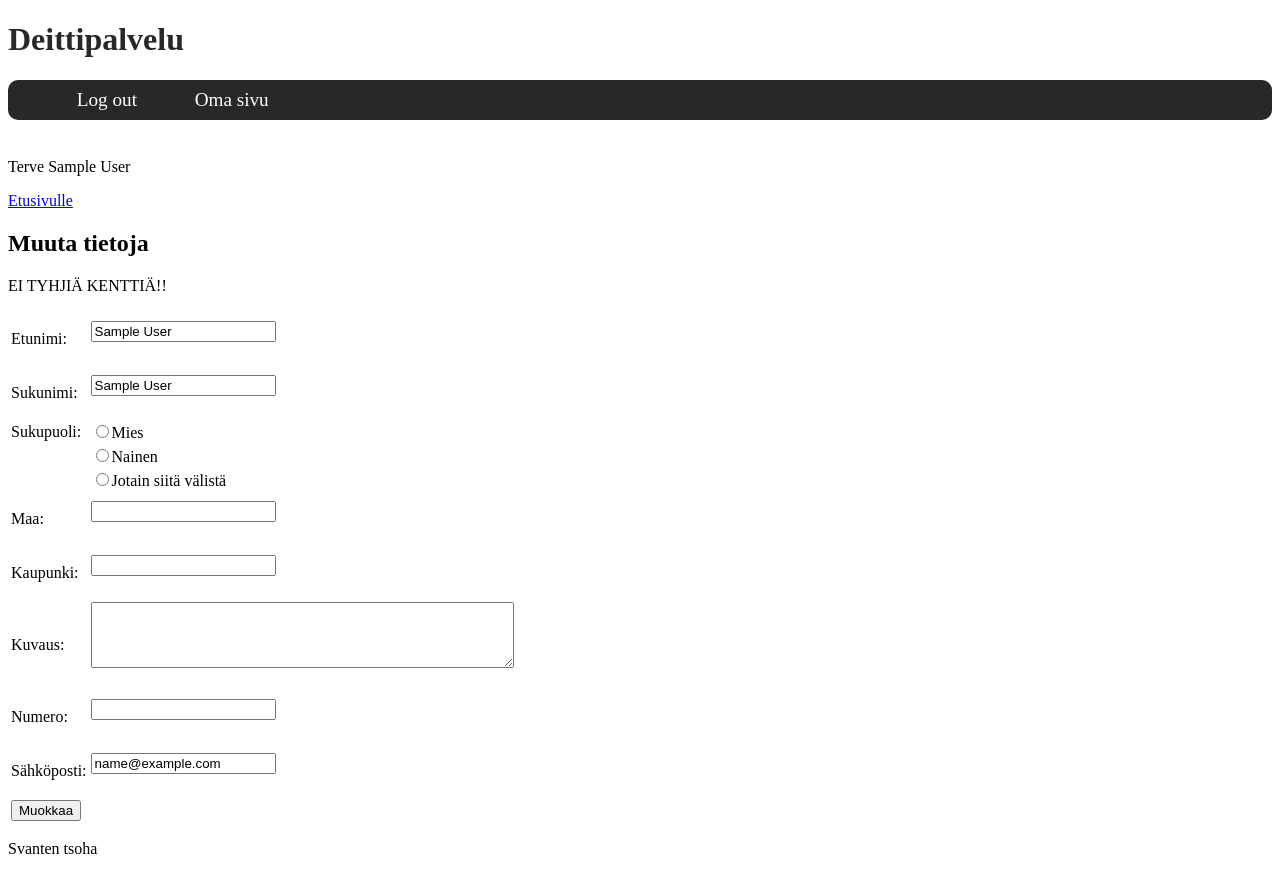
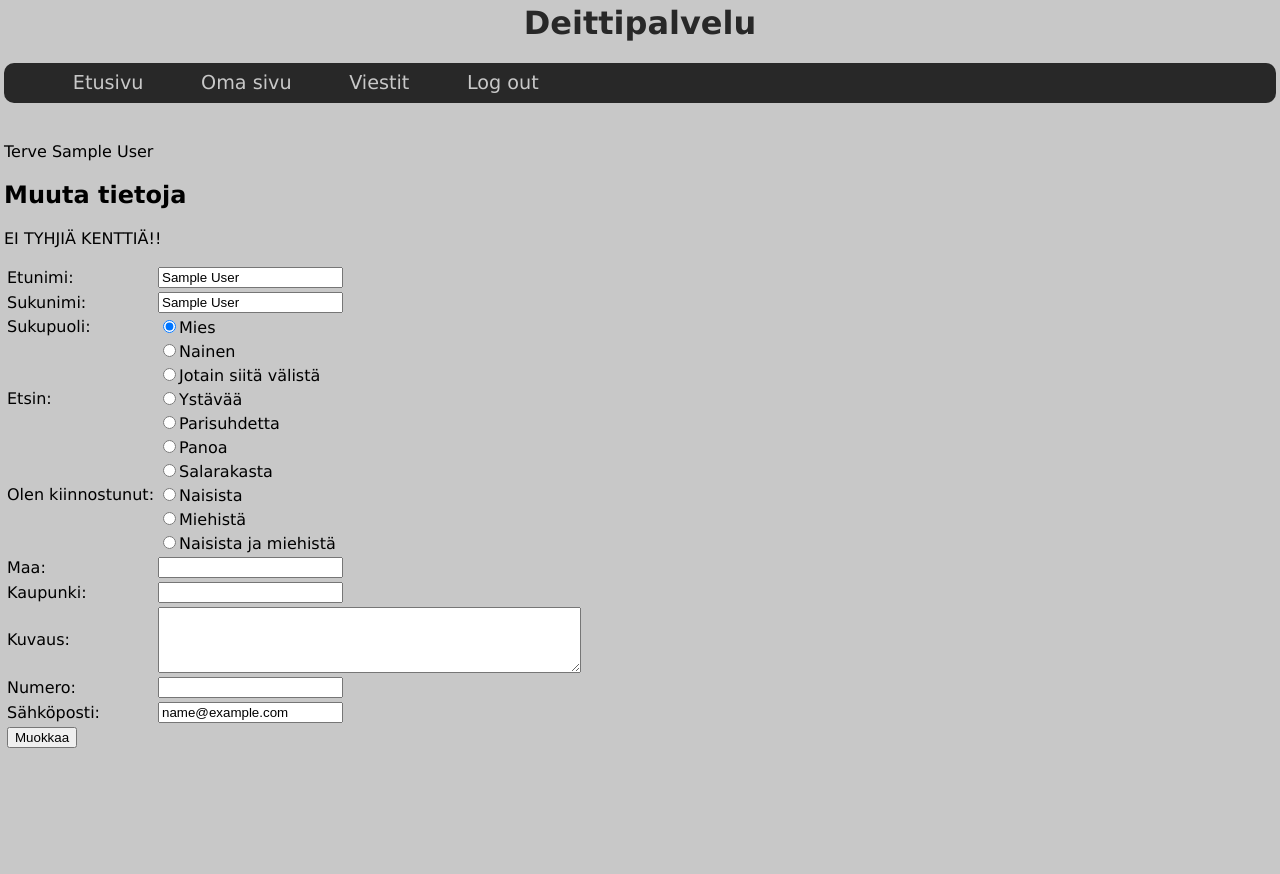
Before and after one commit to svanteha/tsoha, a PHP site: page /edit_info.php in a window 1280 px wide. After the commit the page ends 748 px from the top, so only its background shows below. Run offline with PHP 8.4, Linux system fonts and the light colour scheme; the visitor is signed in with stand-in values (Sample User, id 1); some libraries are stand-ins or nearby versions.

Commit message:
css lisätty

```diff
--- a/deittipalvelu/avusteet/ala.php
+++ b/deittipalvelu/avusteet/ala.php
@@ -1,4 +1,2 @@
-<p>Svanten tsoha</p>
-
 </body>
 </html>
--- a/deittipalvelu/avusteet/style.css
+++ /dev/null
@@ -1,37 +0,0 @@
-header h1 {
-    color: rgb(40, 40, 40);
-}
-
-header nav ul {
-
-    font-size: 1.2em;
-    height: 40px;
-    line-height: 30px;
-    margin: 0 auto 2em auto;
-
-
-    background-color: rgb(40, 40, 40);
-
-    list-style-type: none;
-
-    border-radius: 10px;
-    -moz-border-radius: 10px;
-    -webkit-border-radius: 10px;
-}
-
-header nav ul li {
-    float: left;
-    display: inline;
-}
-
-header nav ul li a {
-    color: rgb(255, 255, 255);
-    display: inline-block;
-    padding: 5px 1.5em;
-    text-decoration: none;
-}
-
-header nav ul li a:hover {
-    background-color: rgb(255, 255, 255);
-    color: rgb(40, 40, 40);
-}
--- a/deittipalvelu/avusteet/stylesheets/style.css
+++ b/deittipalvelu/avusteet/stylesheets/style.css
@@ -1,3 +1,10 @@
+body {
+    background-color: rgb(200, 200, 200);
+    margin: 2;
+    padding: 2;
+    font-family:"Verdana";
+}
+
 header h1 {
     color: rgb(40, 40, 40);
 }
@@ -25,13 +32,13 @@ header nav ul li {
 }
 
 header nav ul li a {
-    color: rgb(255, 255, 255);
+    color: rgb(200, 200, 200);
     display: inline-block;
     padding: 5px 1.5em;
     text-decoration: none;
 }
 
 header nav ul li a:hover {
-    background-color: rgb(255, 255, 255);
+    background-color: rgb(200, 200, 200);
     color: rgb(40, 40, 40);
 }
--- a/deittipalvelu/avusteet/yla.php
+++ b/deittipalvelu/avusteet/yla.php
@@ -1,27 +1,32 @@
 <?php
-    $user = user_info();
+echo '<style type="text/css">';
+include 'avusteet/stylesheets/style.css';
+echo '</style>';
+$user = user_info();
 ?>
 <!DOCTYPE html>
 <html>
 <head>
-	<meta charset="utf-8" ></meta>
-	<link rel="stylesheet" type="text/css" href="style.css" />
 	<title>Deittipalvelu</title>
 </head>
 <body>
 	<header>
-		<h1>Deittipalvelu</h1>
+		<h1><center>Deittipalvelu</center></h1>
 		<nav>
 			<ul>
+				<?php if(!$user) { ?>
+					<li><a href="index.php">Etusivu</a></li>
+					<li><a href="sign_in.php">Kirjaudu sisään</a></li>
+				<?php } ?>
 				<?php if($user){ ?>
+					<li><a href="index.php">Etusivu</a></li>
+					<li><a href="own_site.php">Oma sivu</a></li>
+					<li><a href="messages.php">Viestit</a></li>
 					<li><a href="out.php">Log out</a></li>
-					<li><a href="own_site.php">Oma sivu</a></li>
 				<?php if($user->admin){ ?>
 					<li><a href="user_list.php">Käyttäjien hallinta</a></li>
-				<?php } ?>
-				<?php } else { ?>
-					<li><a href="sign_in.php">Kirjaudu sisään</a></li>
-				<?php } ?>
+				<?php } }?>
+
 			</ul>
 		</nav>
 	</header>
@@ -30,5 +35,5 @@
 <?php if($user) { ?>
 <p>Terve <?php echo $user->first_name ?></p>
 <?php } ?>
-<a href="index.php">Etusivulle</a>
+
 </div>
--- a/deittipalvelu/edit_info.php
+++ b/deittipalvelu/edit_info.php
@@ -24,16 +24,23 @@ $this_user = $user_query->fetchObject();
 ?>
 <table>
 <form action="edit_logic.php" id="edit_form" method="POST">
-<tr><td><p>Etunimi: </td><td><input type="text" name="edit_first_name" value="<?php echo htmlspecialchars($this_user->first_name) ?>"/></p></td></tr>
-<tr><td><p>Sukunimi: </td><td><input type="text" name="edit_last_name" value="<?php echo htmlspecialchars($this_user->last_name) ?>"/></p></td></tr>
-<tr><td>Sukupuoli: </td><td><input type="radio" name="edit_gender" value="Mies" />Mies</td></tr>
+<tr><td>Etunimi: </td><td><input type="text" name="edit_first_name" value="<?php echo htmlspecialchars($this_user->first_name) ?>"/></td></tr>
+<tr><td>Sukunimi: </td><td><input type="text" name="edit_last_name" value="<?php echo htmlspecialchars($this_user->last_name) ?>"/></td></tr>
+<tr><td>Sukupuoli: </td><td><input type="radio" name="edit_gender" value="Mies" checked/>Mies</td></tr>
 <tr><td></td><td><input type="radio" name="edit_gender" value="Nainen" />Nainen</td></tr>
 <tr><td></td><td><input type="radio" name="edit_gender" value="Jotain siitä välistä" />Jotain siitä välistä</td></tr>
-<tr><td><p>Maa: </td><td><input type="text" name="edit_country" value="<?php echo htmlspecialchars($this_user->country) ?>"/></p></td></tr>
-<tr><td><p>Kaupunki: </td><td><input type="text" name="edit_city" value="<?php echo htmlspecialchars($this_user->city) ?>"/></p></td></tr>
-<tr><td><p>Kuvaus: </td><td><textarea rows="4" cols="50" name="edit_description" form="edit_form"><?php echo htmlspecialchars($this_user->description) ?></textarea></p></td></tr>
-<tr><td><p>Numero: </td><td><input type="text" name="edit_phone_number" value="<?php echo htmlspecialchars($this_user->phone_number) ?>"/></p></td></tr>
-<tr><td><p>Sähköposti: </td><td><input type="text" name="edit_email" value="<?php echo htmlspecialchars($this_user->email) ?>" /></p></td></tr>
+<tr><td>Etsin:</td><td><input type="radio" name="edit_pref" value="Ystävää" />Ystävää</td></tr>
+<tr><td></td><td><input type="radio" name="edit_pref" value="Parisuhdetta" />Parisuhdetta</td></tr>
+<tr><td></td><td><input type="radio" name="edit_pref" value="Panoa" />Panoa</td></tr>
+<tr><td></td><td><input type="radio" name="edit_pref" value="Salarakasta" />Salarakasta</td></tr>
+<tr><td>Olen kiinnostunut:</td><td><input type="radio" name="edit_sex_pref" value="Naisista" />Naisista</td></tr>
+<tr><td></td><td><input type="radio" name="edit_sex_pref" value="Miehistä" />Miehistä</td></tr>
+<tr><td></td><td><input type="radio" name="edit_sex_pref" value="Naisista ja miehistä" />Naisista ja miehistä</td></tr>
+<tr><td>Maa: </td><td><input type="text" name="edit_country" value="<?php echo htmlspecialchars($this_user->country) ?>"/></td></tr>
+<tr><td>Kaupunki: </td><td><input type="text" name="edit_city" value="<?php echo htmlspecialchars($this_user->city) ?>"/></td></tr>
+<tr><td>Kuvaus: </td><td><textarea rows="4" cols="50" name="edit_description" form="edit_form"><?php echo htmlspecialchars($this_user->description) ?></textarea></td></tr>
+<tr><td>Numero: </td><td><input type="text" name="edit_phone_number" value="<?php echo htmlspecialchars($this_user->phone_number) ?>"/></td></tr>
+<tr><td>Sähköposti: </td><td><input type="text" name="edit_email" value="<?php echo htmlspecialchars($this_user->email) ?>" /></td></tr>
 <tr><td><input type="submit" value="Muokkaa" /></tr></td>
 </form>
 </tr>
--- a/deittipalvelu/message_logic.php
+++ b/deittipalvelu/message_logic.php
@@ -8,6 +8,7 @@ try{
 
 		if(empty($subject) || empty($message)) {
 			header('Location: index.php');
+			exit();
 		}
 
 		$add_message = create_connection()->prepare("INSERT INTO Messages (from_user_id, to_user_id, subject, message) VALUES (?, ?, ?, ?)");
--- a/deittipalvelu/own_site.php
+++ b/deittipalvelu/own_site.php
@@ -41,6 +41,8 @@ else{
 <p>Ikä: <?php echo $this_user->age ?></p>
 <p>Sukupuoli: <?php echo $this_user->gender ?></p>
 <p>Kuvaus: <?php echo $this_user->description ?></p>
+<p>Etsin: <?php echo $this_user->relationship_type ?></p>
+<p>Olen kiinnostunut: <?php echo $this_user->sex_pref ?></p>
 <?php if($isContact or $isUser) { ?>
 <p>Nimi: <?php echo $this_user->first_name ?> <?php echo $this_user->last_name ?></p>
 <p>Maa: <?php echo $this_user->country ?></p>
@@ -51,7 +53,6 @@ else{
 
 <?php if($isUser) { ?>
 <a href="edit_info.php">Muokka tietojasi</a><br>
-<a href="messages.php">Viestit</a>
 <h2>Kontaktisi</h2>
 <ul>
 <?php while($contact = $contact_query->fetchObject()){ $user_query->execute(array($contact->contact_user_id)); $x = $user_query->fetchObject();?>
--- a/deittipalvelu/sign_in.php
+++ b/deittipalvelu/sign_in.php
@@ -25,6 +25,7 @@ if(isset($_POST["username"])){
 <?php
 require 'avusteet/yla.php';
 ?>
+<h2>Kirjaudu</h2>
 <?php
 if(isset($error_msg)) echo "<p>$error_msg</p>";
 ?>
```
Also changed, not shown: deittipalvelu/edit_logic.php (+8 -2 lines), deittipalvelu/register.php (+17 -4 lines).
